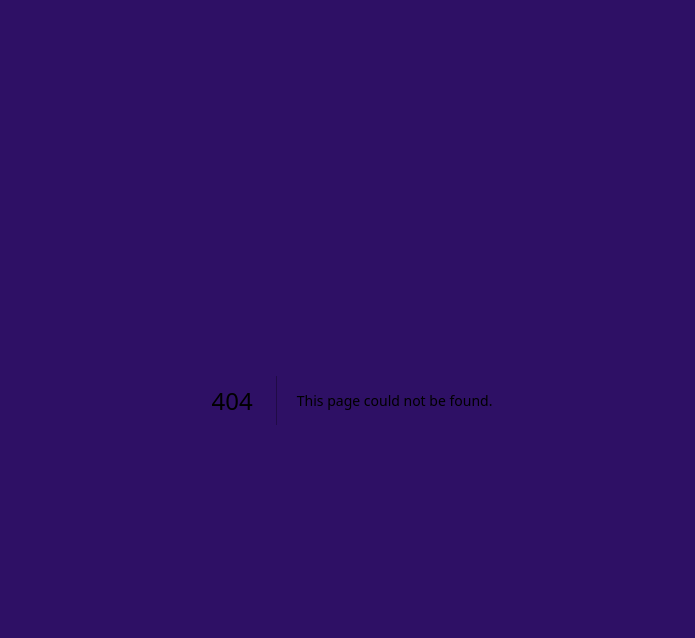
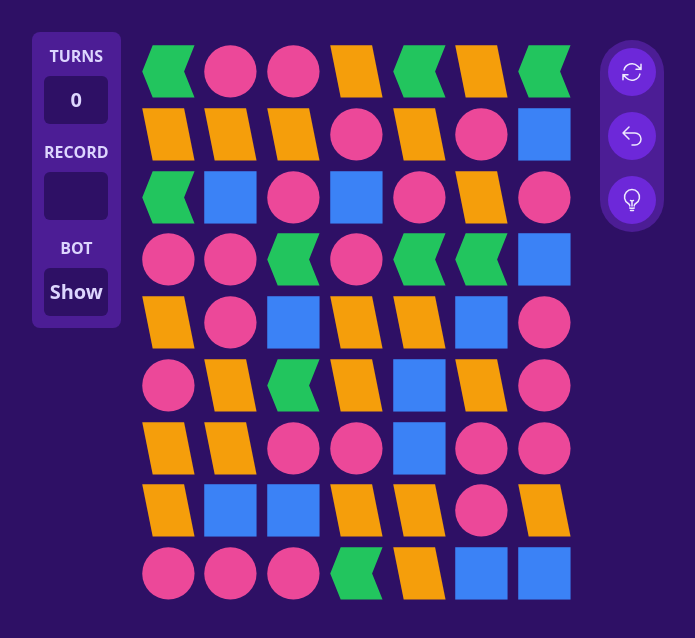
Before and after one commit to nico-bachner/nrk-former, a Next.js app: page /2024-11-14 in a window 1280 px wide. Before the commit this address had no page. Shown: the top 638 px of the page, without its empty margins (288-983 px from the left). Built offline with nearby package versions, Linux system fonts and the light colour scheme.

Commit message:
feat: navigation menu

```diff
--- /dev/null
+++ b/src/app/[date]/page.tsx
@@ -0,0 +1,101 @@
+'use client'
+
+import { useParams } from 'next/navigation'
+import { useState } from 'react'
+
+import { BOARDS } from '@/boards'
+import { Board } from '@/components/Board'
+import { Controls } from '@/components/Controls'
+import { Counter } from '@/components/Counter'
+import { useUserRecord } from '@/hooks/useUserRecord'
+import { getBotTurns } from '@/lib/getBotTurns'
+import { getNewBoard } from '@/lib/getNewBoard'
+import { getTileGroups } from '@/lib/getTileGroups'
+import { GameState } from '@/types/game'
+
+const Page = () => {
+  const params = useParams()
+
+  const boardOfTheDay =
+    BOARDS.find(
+      ({ date }) =>
+        date ==
+        ((params.date as string | undefined) ??
+          new Date(Date.now()).toISOString().split('T')[0]),
+    ) ?? BOARDS[0]
+
+  const [gameState, setGameState] = useState<GameState>({
+    boardHistory: [boardOfTheDay.tiles],
+    stepCount: 0,
+    hint: undefined,
+  })
+
+  const [botTurns, setBotTurns] = useState<number | undefined>(undefined)
+
+  const { userRecord, setUserRecord } = useUserRecord()
+
+  if (gameState.boardHistory[0].flat().every((tile) => tile == '')) {
+    if (!userRecord || gameState.stepCount < userRecord) {
+      setUserRecord(gameState.stepCount)
+      localStorage.setItem('record', gameState.stepCount.toString())
+    }
+  }
+
+  return (
+    <div className="sm:px-4 sm:py-8">
+      <div className="mx-auto flex max-w-screen-sm flex-col sm:flex-row sm:gap-2">
+        <div className="flex h-min justify-between gap-4 bg-violet-900 p-3 sm:flex-col sm:rounded-lg">
+          <div className="flex gap-4 sm:flex-col">
+            <Counter label="Turns">{gameState.stepCount}</Counter>
+            <Counter label="Record">{userRecord}</Counter>
+          </div>
+
+          <Counter label="Bot">
+            <button
+              onClick={() => {
+                setBotTurns(getBotTurns(boardOfTheDay.tiles))
+              }}
+            >
+              {botTurns ?? 'Show'}
+            </button>
+          </Counter>
+        </div>
+
+        <Board
+          board={gameState.boardHistory[0]}
+          hint={gameState.hint}
+          onTileClick={([i, j]) => {
+            const tileGroups = getTileGroups(gameState.boardHistory[0])
+
+            const tileGroup = tileGroups.find(({ tiles }) =>
+              tiles.some(([i2, j2]) => i2 == i && j2 == j),
+            )
+
+            if (tileGroup) {
+              setGameState({
+                boardHistory: [
+                  getNewBoard(gameState.boardHistory[0], tileGroup.tiles),
+                  ...gameState.boardHistory,
+                ],
+                stepCount: gameState.stepCount + 1,
+                hint: undefined,
+              })
+            }
+          }}
+          className="flex-1 p-2"
+        />
+
+        <div className="sticky bottom-0 mx-auto w-min">
+          <Controls
+            gameState={gameState}
+            onGameStateChange={(gameState) => {
+              setGameState(gameState)
+            }}
+          />
+        </div>
+      </div>
+    </div>
+  )
+}
+
+export default Page
--- a/src/app/page.tsx
+++ b/src/app/page.tsx
@@ -1,5 +1,19 @@
-import { Game } from '@/game'
+import Link from 'next/link'
 
-const Page = () => <Game />
+import { BOARDS } from '@/boards'
+
+const Page = () => (
+  <div className="mx-auto flex max-w-xs flex-col gap-2 px-4 py-8">
+    {BOARDS.map(({ date }) => (
+      <Link
+        key={date}
+        href={`/${date}`}
+        className="rounded-lg bg-violet-700 px-4 py-2 text-center text-violet-100"
+      >
+        {new Date(date).toDateString()}
+      </Link>
+    ))}
+  </div>
+)
 
 export default Page
```
